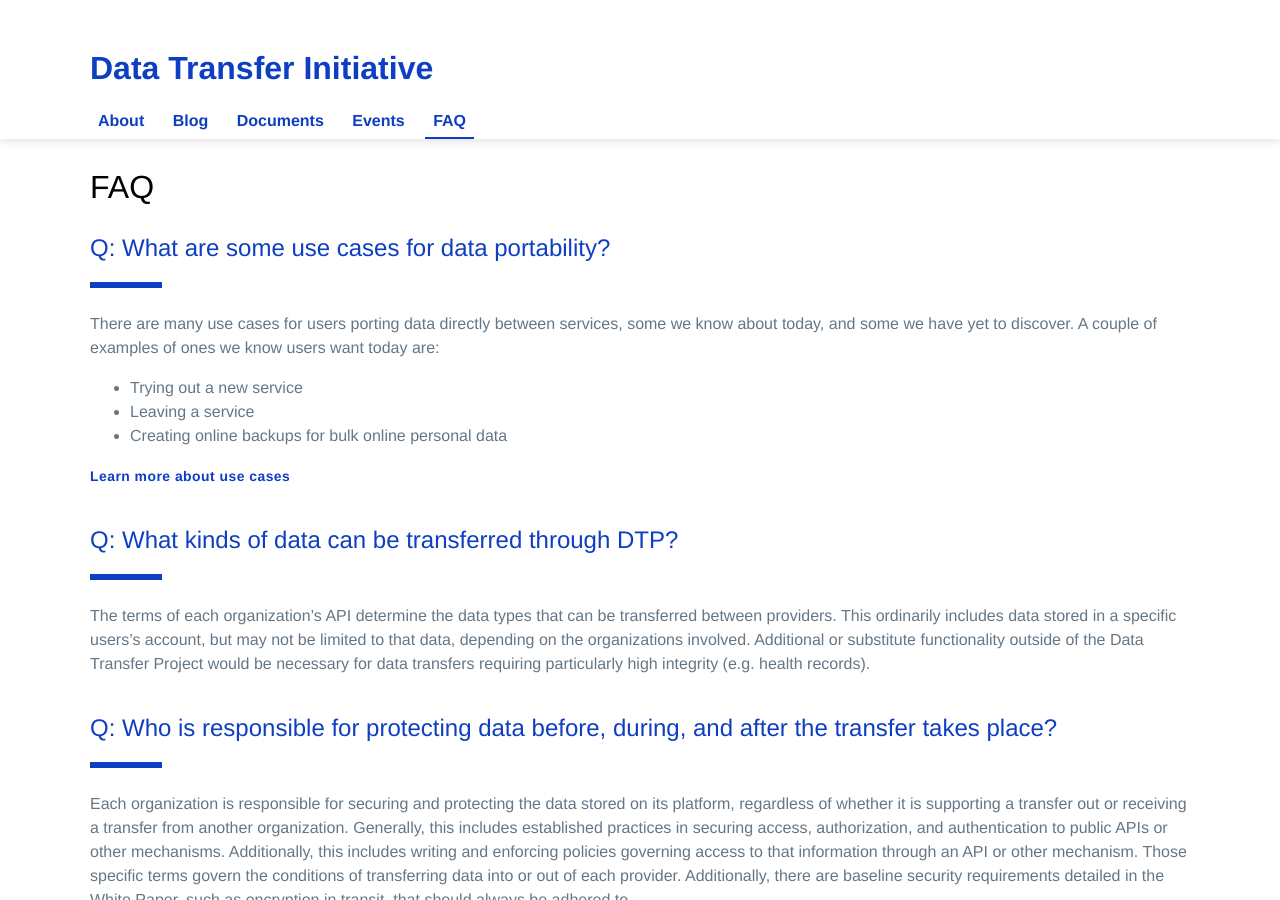
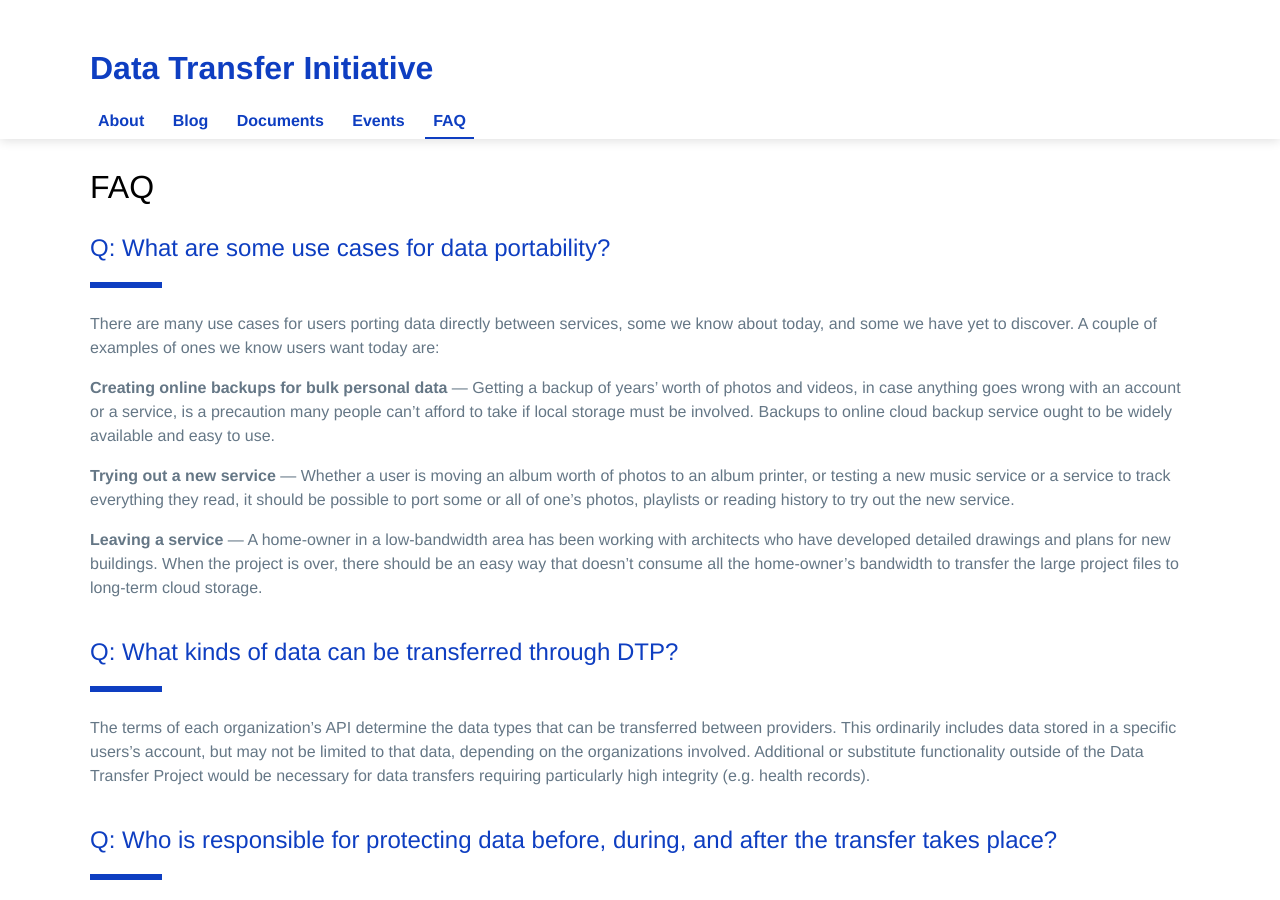
Before and after one commit to dtinit/dtinit.github.io, a Jekyll site: the page built from faq.md, in a window 1280 px wide and 900 px high. Built offline with Jekyll 4.4.1, drawn with Linux system fonts in a browser that asks for light colours; our own code applies the rules of GitHub Pages for plain Markdown files.

Commit message:
Removes google analytics for now (was disabled anyway); removes use-cases doc with its low-quality image; adds links between the 2 intros

```diff
--- a/faq.md
+++ b/faq.md
@@ -5,11 +5,12 @@
 
 There are many use cases for users porting data directly between services, some we know about today, and some we have yet to discover. A couple of examples of ones we know users want today are:
 
-  * Trying out a new service
-  * Leaving a service
-  * Creating online backups for bulk online personal data
+**Creating online backups for bulk personal data** &mdash; Getting a backup of years' worth of photos and videos, in case anything goes wrong with an account or a service, is a precaution many people can't afford to take if local storage must be involved.  Backups to online cloud backup service ought to be widely available and easy to use.
 
-[Learn more about use cases]({{site.baseurl}}/docs/use-cases)
+**Trying out a new service** &mdash; Whether a user is moving an album worth of photos to an album printer, or testing a new music service or a service to track everything they read, it should be possible to port some or all of one's photos, playlists or reading history to try out the new service.
+
+**Leaving a service** &mdash; A home-owner in a low-bandwidth area has been working with architects who have developed detailed drawings and plans for new buildings. When the project is over, there should be an easy way that doesn't consume all the home-owner's bandwidth to transfer the large project files to long-term cloud storage.
+
 </article>
 
 <article class="section" markdown="1">
```
Also changed, not shown: _layouts/default.html (+0 -25 lines), docs/dtp-intro-for-contributors.md (+5 -1 lines), docs/dtp-what-is-it.md (+4 -2 lines), docs/use-cases.md (deleted, +0 -19 lines).
